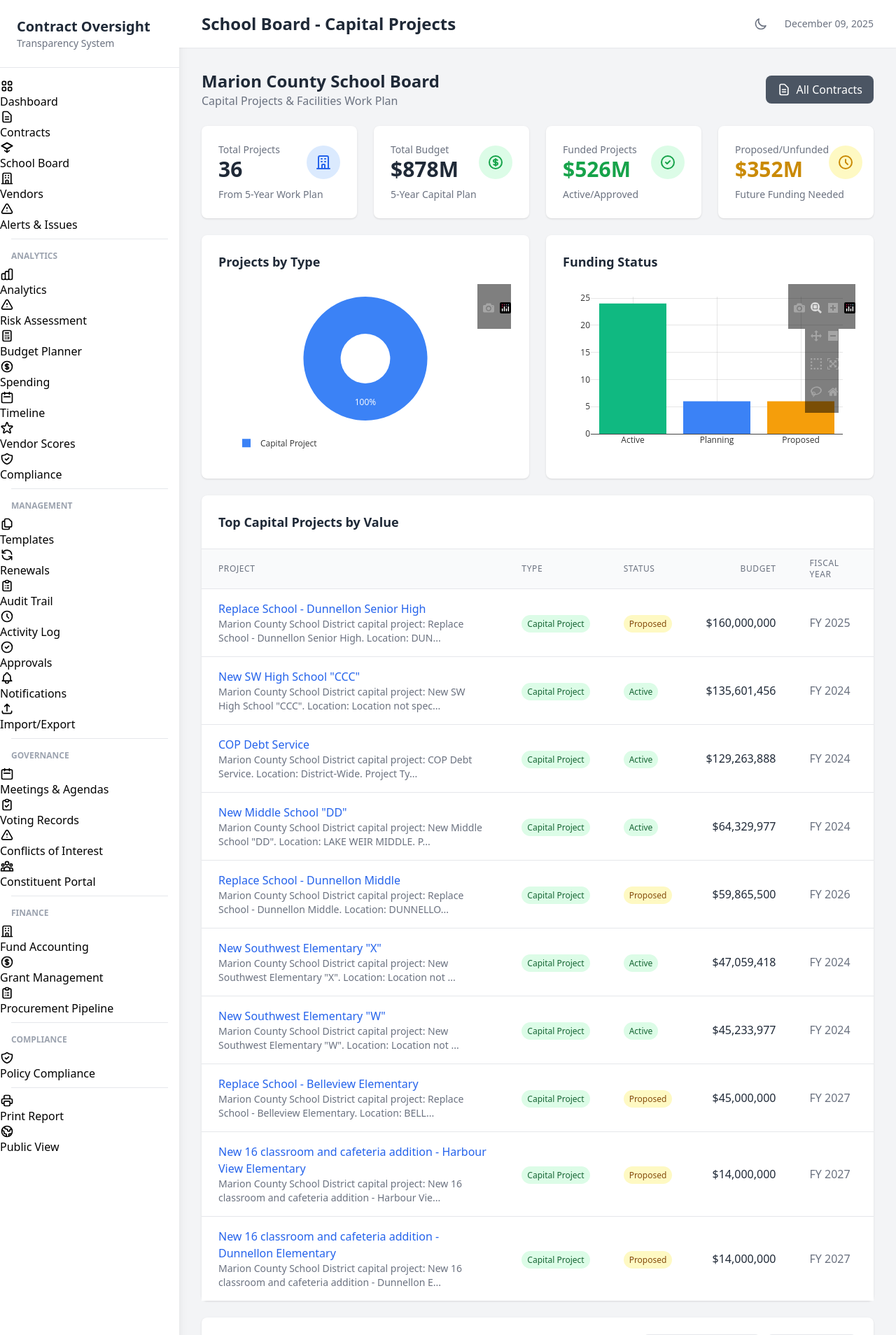
After one commit to Texasdada13/contract-oversight-system, a Flask app: page /school-board in a window 1280 px wide. The commit adds this page. Shown: the top 1908 px of the page at 70% size. Run offline with Flask 2, Linux system fonts and the light colour scheme; some libraries are stand-ins or nearby versions.

Commit message:
Add dedicated School Board view for capital projects
- New /school-board route filtering MCSD vendor contracts
- Sidebar link for quick access to school board data
- Summary cards showing total budget, funded vs proposed
- Charts for project types and funding status
- Filterable project list with type/status dropdowns

🤖 Generated with [Claude Code](https://claude.com/claude-code)

Co-Authored-By: Claude Opus 4.5 <noreply@anthropic.com>

```diff
--- a/web/app.py
+++ b/web/app.py
@@ -2435,6 +2435,66 @@ def constituent_portal_page():
 
 
 # ==========================
+# SCHOOL BOARD VIEW
+# ==========================
+
+@app.route('/school-board')
+def school_board_page():
+    """Marion County School Board focused view - capital projects and facilities."""
+    global current_contracts
+
+    if current_contracts is None:
+        load_data()
+
+    # Filter for School District contracts (MCSD prefix)
+    df = current_contracts.copy() if current_contracts is not None else pd.DataFrame()
+
+    if not df.empty:
+        # Filter for school district contracts (vendor_id starts with MCSD)
+        df = df[df['vendor_id'].str.startswith('MCSD', na=False)]
+
+    contracts = df.to_dict('records') if not df.empty else []
+
+    # Calculate summary stats
+    total_projects = len(df) if not df.empty else 0
+    total_budget = float(df['current_amount'].sum()) if not df.empty else 0
+    funded_amount = float(df[df['status'] == 'Active']['current_amount'].sum()) if not df.empty else 0
+    proposed_amount = float(df[df['status'] == 'Proposed']['current_amount'].sum()) if not df.empty else 0
+    planning_amount = float(df[df['status'] == 'Planning']['current_amount'].sum()) if not df.empty else 0
+
+    # Group by project type
+    type_distribution = df['contract_type'].value_counts().to_dict() if not df.empty and 'contract_type' in df.columns else {}
+
+    # Group by status
+    status_distribution = df['status'].value_counts().to_dict() if not df.empty and 'status' in df.columns else {}
+
+    # Get top projects by value
+    top_projects = df.nlargest(10, 'current_amount').to_dict('records') if not df.empty and len(df) > 0 else []
+
+    # Calculate 5-year projections from fiscal_year data
+    yearly_spending = {}
+    if not df.empty and 'fiscal_year' in df.columns:
+        for _, row in df.iterrows():
+            fy = str(row.get('fiscal_year', 'Unknown'))
+            if fy not in yearly_spending:
+                yearly_spending[fy] = 0
+            yearly_spending[fy] += row.get('current_amount', 0)
+
+    return render_template('school_board.html',
+                          contracts=contracts,
+                          total_projects=total_projects,
+                          total_budget=total_budget,
+                          funded_amount=funded_amount,
+                          proposed_amount=proposed_amount,
+                          planning_amount=planning_amount,
+                          type_distribution=type_distribution,
+                          status_distribution=status_distribution,
+                          top_projects=top_projects,
+                          yearly_spending=yearly_spending,
+                          title='School Board - Capital Projects')
+
+
+# ==========================
 # TEMPLATE CONTEXT
 # ==========================
 
--- a/web/templates/base.html
+++ b/web/templates/base.html
@@ -56,6 +56,13 @@
                         <path stroke-linecap="round" stroke-linejoin="round" stroke-width="2" d="M9 12h6m-6 4h6m2 5H7a2 2 0 01-2-2V5a2 2 0 012-2h5.586a1 1 0 01.707.293l5.414 5.414a1 1 0 01.293.707V19a2 2 0 01-2 2z"></path>
                     </svg>
                     Contracts
+                </a>
+                <a href="{{ url_for('school_board_page') }}" class="sidebar-link {% if request.endpoint == 'school_board_page' %}active{% endif %}">
+                    <svg class="w-5 h-5 mr-3" fill="none" stroke="currentColor" viewBox="0 0 24 24">
+                        <path stroke-linecap="round" stroke-linejoin="round" stroke-width="2" d="M12 14l9-5-9-5-9 5 9 5z"></path>
+                        <path stroke-linecap="round" stroke-linejoin="round" stroke-width="2" d="M12 14l9-5-9-5-9 5 9 5zm0 0v6m-4-3l4 3 4-3"></path>
+                    </svg>
+                    School Board
                 </a>
                 <a href="{{ url_for('vendors_list') }}" class="sidebar-link {% if request.endpoint == 'vendors_list' %}active{% endif %}">
                     <svg class="w-5 h-5 mr-3" fill="none" stroke="currentColor" viewBox="0 0 24 24">
--- /dev/null
+++ b/web/templates/school_board.html
@@ -0,0 +1,283 @@
+{% extends "base.html" %}
+
+{% block content %}
+<!-- Page Header -->
+<div class="flex flex-col md:flex-row md:items-center md:justify-between mb-6">
+    <div>
+        <h1 class="text-2xl font-bold text-gray-800 dark:text-white">Marion County School Board</h1>
+        <p class="text-gray-500 dark:text-gray-400">Capital Projects & Facilities Work Plan</p>
+    </div>
+    <div class="mt-4 md:mt-0 flex space-x-3">
+        <a href="{{ url_for('contracts_list') }}" class="px-4 py-2 bg-gray-600 text-white rounded-lg hover:bg-gray-700 flex items-center">
+            <svg class="w-5 h-5 mr-2" fill="none" stroke="currentColor" viewBox="0 0 24 24">
+                <path stroke-linecap="round" stroke-linejoin="round" stroke-width="2" d="M9 12h6m-6 4h6m2 5H7a2 2 0 01-2-2V5a2 2 0 012-2h5.586a1 1 0 01.707.293l5.414 5.414a1 1 0 01.293.707V19a2 2 0 01-2 2z"></path>
+            </svg>
+            All Contracts
+        </a>
+    </div>
+</div>
+
+<!-- Summary Cards -->
+<div class="grid grid-cols-1 md:grid-cols-2 lg:grid-cols-4 gap-6 mb-6">
+    <div class="bg-white dark:bg-gray-800 rounded-lg shadow p-6">
+        <div class="flex items-center justify-between">
+            <div>
+                <p class="text-sm text-gray-500 dark:text-gray-400">Total Projects</p>
+                <p class="text-3xl font-bold text-gray-800 dark:text-white">{{ total_projects }}</p>
+            </div>
+            <div class="p-3 bg-blue-100 dark:bg-blue-900 rounded-full">
+                <svg class="w-6 h-6 text-blue-600 dark:text-blue-400" fill="none" stroke="currentColor" viewBox="0 0 24 24">
+                    <path stroke-linecap="round" stroke-linejoin="round" stroke-width="2" d="M19 21V5a2 2 0 00-2-2H7a2 2 0 00-2 2v16m14 0h2m-2 0h-5m-9 0H3m2 0h5M9 7h1m-1 4h1m4-4h1m-1 4h1m-5 10v-5a1 1 0 011-1h2a1 1 0 011 1v5m-4 0h4"></path>
+                </svg>
+            </div>
+        </div>
+        <p class="text-sm text-gray-500 dark:text-gray-400 mt-2">From 5-Year Work Plan</p>
+    </div>
+
+    <div class="bg-white dark:bg-gray-800 rounded-lg shadow p-6">
+        <div class="flex items-center justify-between">
+            <div>
+                <p class="text-sm text-gray-500 dark:text-gray-400">Total Budget</p>
+                <p class="text-3xl font-bold text-gray-800 dark:text-white">${{ '{:,.0f}'.format(total_budget / 1000000) }}M</p>
+            </div>
+            <div class="p-3 bg-green-100 dark:bg-green-900 rounded-full">
+                <svg class="w-6 h-6 text-green-600 dark:text-green-400" fill="none" stroke="currentColor" viewBox="0 0 24 24">
+                    <path stroke-linecap="round" stroke-linejoin="round" stroke-width="2" d="M12 8c-1.657 0-3 .895-3 2s1.343 2 3 2 3 .895 3 2-1.343 2-3 2m0-8c1.11 0 2.08.402 2.599 1M12 8V7m0 1v8m0 0v1m0-1c-1.11 0-2.08-.402-2.599-1M21 12a9 9 0 11-18 0 9 9 0 0118 0z"></path>
+                </svg>
+            </div>
+        </div>
+        <p class="text-sm text-gray-500 dark:text-gray-400 mt-2">5-Year Capital Plan</p>
+    </div>
+
+    <div class="bg-white dark:bg-gray-800 rounded-lg shadow p-6">
+        <div class="flex items-center justify-between">
+            <div>
+                <p class="text-sm text-gray-500 dark:text-gray-400">Funded Projects</p>
+                <p class="text-3xl font-bold text-green-600 dark:text-green-400">${{ '{:,.0f}'.format(funded_amount / 1000000) }}M</p>
+            </div>
+            <div class="p-3 bg-green-100 dark:bg-green-900 rounded-full">
+                <svg class="w-6 h-6 text-green-600 dark:text-green-400" fill="none" stroke="currentColor" viewBox="0 0 24 24">
+                    <path stroke-linecap="round" stroke-linejoin="round" stroke-width="2" d="M9 12l2 2 4-4m6 2a9 9 0 11-18 0 9 9 0 0118 0z"></path>
+                </svg>
+            </div>
+        </div>
+        <p class="text-sm text-gray-500 dark:text-gray-400 mt-2">Active/Approved</p>
+    </div>
+
+    <div class="bg-white dark:bg-gray-800 rounded-lg shadow p-6">
+        <div class="flex items-center justify-between">
+            <div>
+                <p class="text-sm text-gray-500 dark:text-gray-400">Proposed/Unfunded</p>
+                <p class="text-3xl font-bold text-yellow-600 dark:text-yellow-400">${{ '{:,.0f}'.format((proposed_amount + planning_amount) / 1000000) }}M</p>
+            </div>
+            <div class="p-3 bg-yellow-100 dark:bg-yellow-900 rounded-full">
+                <svg class="w-6 h-6 text-yellow-600 dark:text-yellow-400" fill="none" stroke="currentColor" viewBox="0 0 24 24">
+                    <path stroke-linecap="round" stroke-linejoin="round" stroke-width="2" d="M12 8v4l3 3m6-3a9 9 0 11-18 0 9 9 0 0118 0z"></path>
+                </svg>
+            </div>
+        </div>
+        <p class="text-sm text-gray-500 dark:text-gray-400 mt-2">Future Funding Needed</p>
+    </div>
+</div>
+
+<!-- Charts Row -->
+<div class="grid grid-cols-1 lg:grid-cols-2 gap-6 mb-6">
+    <!-- Project Type Distribution -->
+    <div class="bg-white dark:bg-gray-800 rounded-lg shadow p-6">
+        <h3 class="text-lg font-semibold text-gray-800 dark:text-white mb-4">Projects by Type</h3>
+        <div id="typeChart" class="h-64"></div>
+    </div>
+
+    <!-- Status Distribution -->
+    <div class="bg-white dark:bg-gray-800 rounded-lg shadow p-6">
+        <h3 class="text-lg font-semibold text-gray-800 dark:text-white mb-4">Funding Status</h3>
+        <div id="statusChart" class="h-64"></div>
+    </div>
+</div>
+
+<!-- Top Projects -->
+<div class="bg-white dark:bg-gray-800 rounded-lg shadow mb-6">
+    <div class="p-6 border-b dark:border-gray-700">
+        <h3 class="text-lg font-semibold text-gray-800 dark:text-white">Top Capital Projects by Value</h3>
+    </div>
+    <div class="overflow-x-auto">
+        <table class="min-w-full divide-y divide-gray-200 dark:divide-gray-700">
+            <thead class="bg-gray-50 dark:bg-gray-700">
+                <tr>
+                    <th class="px-6 py-3 text-left text-xs font-medium text-gray-500 dark:text-gray-300 uppercase tracking-wider">Project</th>
+                    <th class="px-6 py-3 text-left text-xs font-medium text-gray-500 dark:text-gray-300 uppercase tracking-wider">Type</th>
+                    <th class="px-6 py-3 text-left text-xs font-medium text-gray-500 dark:text-gray-300 uppercase tracking-wider">Status</th>
+                    <th class="px-6 py-3 text-right text-xs font-medium text-gray-500 dark:text-gray-300 uppercase tracking-wider">Budget</th>
+                    <th class="px-6 py-3 text-left text-xs font-medium text-gray-500 dark:text-gray-300 uppercase tracking-wider">Fiscal Year</th>
+                </tr>
+            </thead>
+            <tbody class="bg-white dark:bg-gray-800 divide-y divide-gray-200 dark:divide-gray-700">
+                {% for project in top_projects %}
+                <tr class="hover:bg-gray-50 dark:hover:bg-gray-700">
+                    <td class="px-6 py-4">
+                        <a href="{{ url_for('contract_detail', contract_id=project.contract_id) }}" class="text-blue-600 hover:text-blue-800 dark:text-blue-400 font-medium">
+                            {{ project.title }}
+                        </a>
+                        <p class="text-sm text-gray-500 dark:text-gray-400">{{ project.description[:100] }}{% if project.description|length > 100 %}...{% endif %}</p>
+                    </td>
+                    <td class="px-6 py-4 whitespace-nowrap">
+                        <span class="px-2 py-1 text-xs rounded-full
+                            {% if project.contract_type == 'New Construction' %}bg-blue-100 text-blue-800 dark:bg-blue-900 dark:text-blue-200
+                            {% elif project.contract_type == 'HVAC' %}bg-purple-100 text-purple-800 dark:bg-purple-900 dark:text-purple-200
+                            {% elif project.contract_type == 'Renovation' %}bg-orange-100 text-orange-800 dark:bg-orange-900 dark:text-orange-200
+                            {% elif project.contract_type == 'Debt Service' %}bg-gray-100 text-gray-800 dark:bg-gray-700 dark:text-gray-200
+                            {% else %}bg-green-100 text-green-800 dark:bg-green-900 dark:text-green-200{% endif %}">
+                            {{ project.contract_type }}
+                        </span>
+                    </td>
+                    <td class="px-6 py-4 whitespace-nowrap">
+                        <span class="px-2 py-1 text-xs rounded-full
+                            {% if project.status == 'Active' %}bg-green-100 text-green-800 dark:bg-green-900 dark:text-green-200
+                            {% elif project.status == 'Proposed' %}bg-yellow-100 text-yellow-800 dark:bg-yellow-900 dark:text-yellow-200
+                            {% elif project.status == 'Planning' %}bg-blue-100 text-blue-800 dark:bg-blue-900 dark:text-blue-200
+                            {% else %}bg-gray-100 text-gray-800 dark:bg-gray-700 dark:text-gray-200{% endif %}">
+                            {{ project.status }}
+                        </span>
+                    </td>
+                    <td class="px-6 py-4 whitespace-nowrap text-right font-medium text-gray-800 dark:text-white">
+                        ${{ '{:,.0f}'.format(project.current_amount) }}
+                    </td>
+                    <td class="px-6 py-4 whitespace-nowrap text-gray-500 dark:text-gray-400">
+                        FY {{ project.fiscal_year }}
+                    </td>
+                </tr>
+                {% endfor %}
+            </tbody>
+        </table>
+    </div>
+</div>
+
+<!-- All Projects List -->
+<div class="bg-white dark:bg-gray-800 rounded-lg shadow">
+    <div class="p-6 border-b dark:border-gray-700">
+        <div class="flex items-center justify-between">
+            <h3 class="text-lg font-semibold text-gray-800 dark:text-white">All School Board Projects ({{ contracts|length }})</h3>
+            <div class="flex space-x-2">
+                <select id="typeFilter" onchange="filterProjects()" class="px-3 py-2 border rounded-lg dark:bg-gray-700 dark:border-gray-600 dark:text-white text-sm">
+                    <option value="">All Types</option>
+                    {% for type, count in type_distribution.items() %}
+                    <option value="{{ type }}">{{ type }} ({{ count }})</option>
+                    {% endfor %}
+                </select>
+                <select id="statusFilter" onchange="filterProjects()" class="px-3 py-2 border rounded-lg dark:bg-gray-700 dark:border-gray-600 dark:text-white text-sm">
+                    <option value="">All Statuses</option>
+                    {% for status, count in status_distribution.items() %}
+                    <option value="{{ status }}">{{ status }} ({{ count }})</option>
+                    {% endfor %}
+                </select>
+            </div>
+        </div>
+    </div>
+    <div class="overflow-x-auto">
+        <table class="min-w-full divide-y divide-gray-200 dark:divide-gray-700" id="projectsTable">
+            <thead class="bg-gray-50 dark:bg-gray-700">
+                <tr>
+                    <th class="px-6 py-3 text-left text-xs font-medium text-gray-500 dark:text-gray-300 uppercase tracking-wider">Project</th>
+                    <th class="px-6 py-3 text-left text-xs font-medium text-gray-500 dark:text-gray-300 uppercase tracking-wider">Type</th>
+                    <th class="px-6 py-3 text-left text-xs font-medium text-gray-500 dark:text-gray-300 uppercase tracking-wider">Status</th>
+                    <th class="px-6 py-3 text-right text-xs font-medium text-gray-500 dark:text-gray-300 uppercase tracking-wider">Budget</th>
+                    <th class="px-6 py-3 text-left text-xs font-medium text-gray-500 dark:text-gray-300 uppercase tracking-wider">Timeline</th>
+                </tr>
+            </thead>
+            <tbody class="bg-white dark:bg-gray-800 divide-y divide-gray-200 dark:divide-gray-700">
+                {% for contract in contracts %}
+                <tr class="hover:bg-gray-50 dark:hover:bg-gray-700 project-row" data-type="{{ contract.contract_type }}" data-status="{{ contract.status }}">
+                    <td class="px-6 py-4">
+                        <a href="{{ url_for('contract_detail', contract_id=contract.contract_id) }}" class="text-blue-600 hover:text-blue-800 dark:text-blue-400 font-medium">
+                            {{ contract.title }}
+                        </a>
+                    </td>
+                    <td class="px-6 py-4 whitespace-nowrap">
+                        <span class="text-sm text-gray-600 dark:text-gray-300">{{ contract.contract_type }}</span>
+                    </td>
+                    <td class="px-6 py-4 whitespace-nowrap">
+                        <span class="px-2 py-1 text-xs rounded-full
+                            {% if contract.status == 'Active' %}bg-green-100 text-green-800 dark:bg-green-900 dark:text-green-200
+                            {% elif contract.status == 'Proposed' %}bg-yellow-100 text-yellow-800 dark:bg-yellow-900 dark:text-yellow-200
+                            {% elif contract.status == 'Planning' %}bg-blue-100 text-blue-800 dark:bg-blue-900 dark:text-blue-200
+                            {% else %}bg-gray-100 text-gray-800 dark:bg-gray-700 dark:text-gray-200{% endif %}">
+                            {{ contract.status }}
+                        </span>
+                    </td>
+                    <td class="px-6 py-4 whitespace-nowrap text-right font-medium text-gray-800 dark:text-white">
+                        ${{ '{:,.0f}'.format(contract.current_amount) }}
+                    </td>
+                    <td class="px-6 py-4 whitespace-nowrap text-gray-500 dark:text-gray-400">
+                        {{ contract.start_date }} - {{ contract.current_end_date }}
+                    </td>
+                </tr>
+                {% endfor %}
+            </tbody>
+        </table>
+    </div>
+</div>
+
+<script>
+// Project Type Chart
+const typeData = {{ type_distribution | tojson }};
+const typeLabels = Object.keys(typeData);
+const typeValues = Object.values(typeData);
+
+Plotly.newPlot('typeChart', [{
+    type: 'pie',
+    labels: typeLabels,
+    values: typeValues,
+    hole: 0.4,
+    marker: {
+        colors: ['#3B82F6', '#8B5CF6', '#F59E0B', '#10B981', '#EF4444', '#6B7280']
+    }
+}], {
+    margin: { t: 20, b: 20, l: 20, r: 20 },
+    showlegend: true,
+    legend: { orientation: 'h', y: -0.1 },
+    paper_bgcolor: 'transparent',
+    plot_bgcolor: 'transparent',
+    font: { color: document.documentElement.classList.contains('dark') ? '#fff' : '#333' }
+});
+
+// Status Chart
+const statusData = {{ status_distribution | tojson }};
+const statusLabels = Object.keys(statusData);
+const statusValues = Object.values(statusData);
+const statusColors = statusLabels.map(s => {
+    if (s === 'Active') return '#10B981';
+    if (s === 'Proposed') return '#F59E0B';
+    if (s === 'Planning') return '#3B82F6';
+    return '#6B7280';
+});
+
+Plotly.newPlot('statusChart', [{
+    type: 'bar',
+    x: statusLabels,
+    y: statusValues,
+    marker: { color: statusColors }
+}], {
+    margin: { t: 20, b: 40, l: 40, r: 20 },
+    paper_bgcolor: 'transparent',
+    plot_bgcolor: 'transparent',
+    font: { color: document.documentElement.classList.contains('dark') ? '#fff' : '#333' },
+    xaxis: { gridcolor: 'rgba(128,128,128,0.2)' },
+    yaxis: { gridcolor: 'rgba(128,128,128,0.2)' }
+});
+
+// Filter function
+function filterProjects() {
+    const typeFilter = document.getElementById('typeFilter').value;
+    const statusFilter = document.getElementById('statusFilter').value;
+    const rows = document.querySelectorAll('.project-row');
+
+    rows.forEach(row => {
+        const type = row.dataset.type;
+        const status = row.dataset.status;
+        const matchType = !typeFilter || type === typeFilter;
+        const matchStatus = !statusFilter || status === statusFilter;
+        row.style.display = matchType && matchStatus ? '' : 'none';
+    });
+}
+</script>
+{% endblock %}
```
